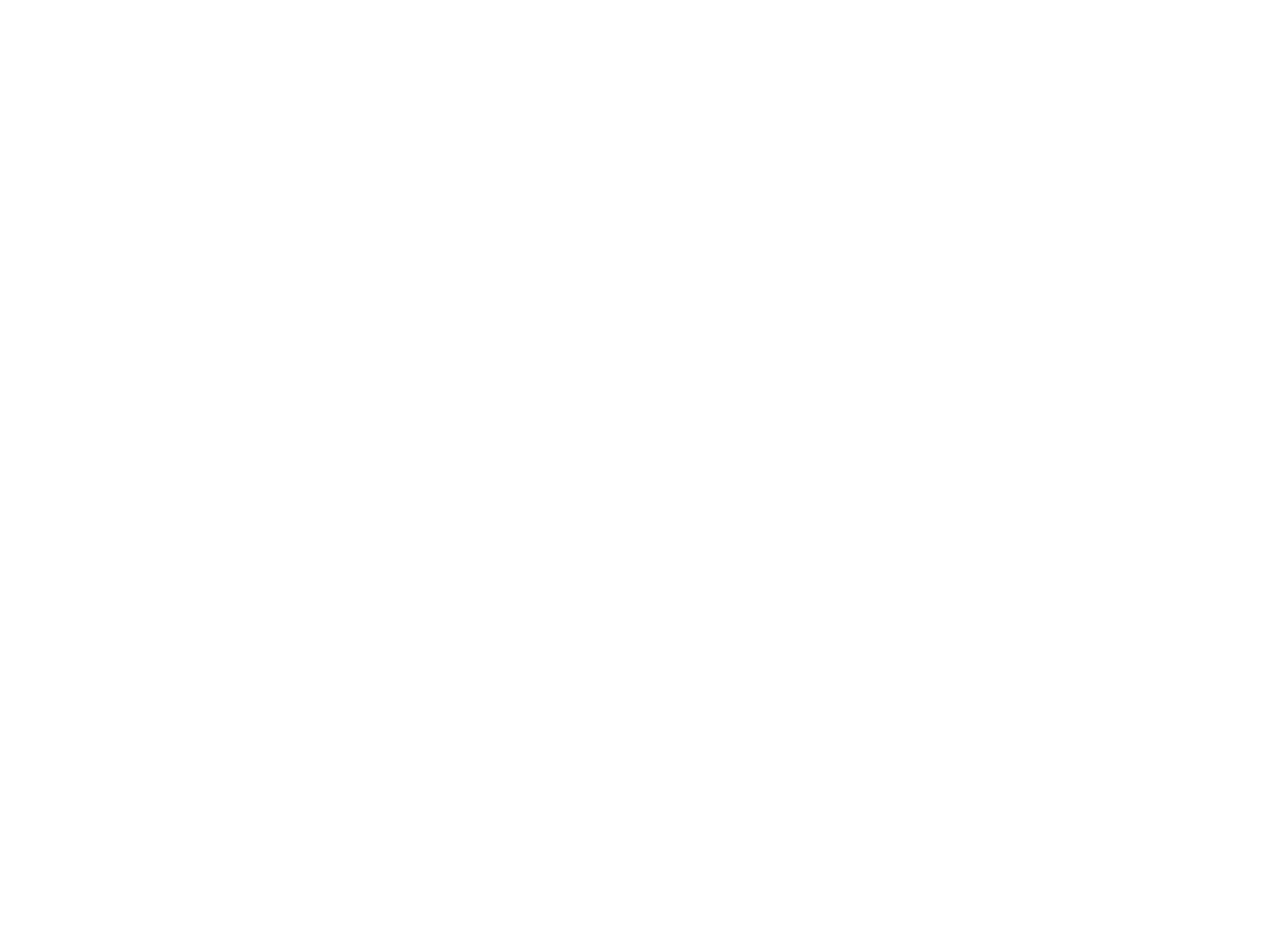
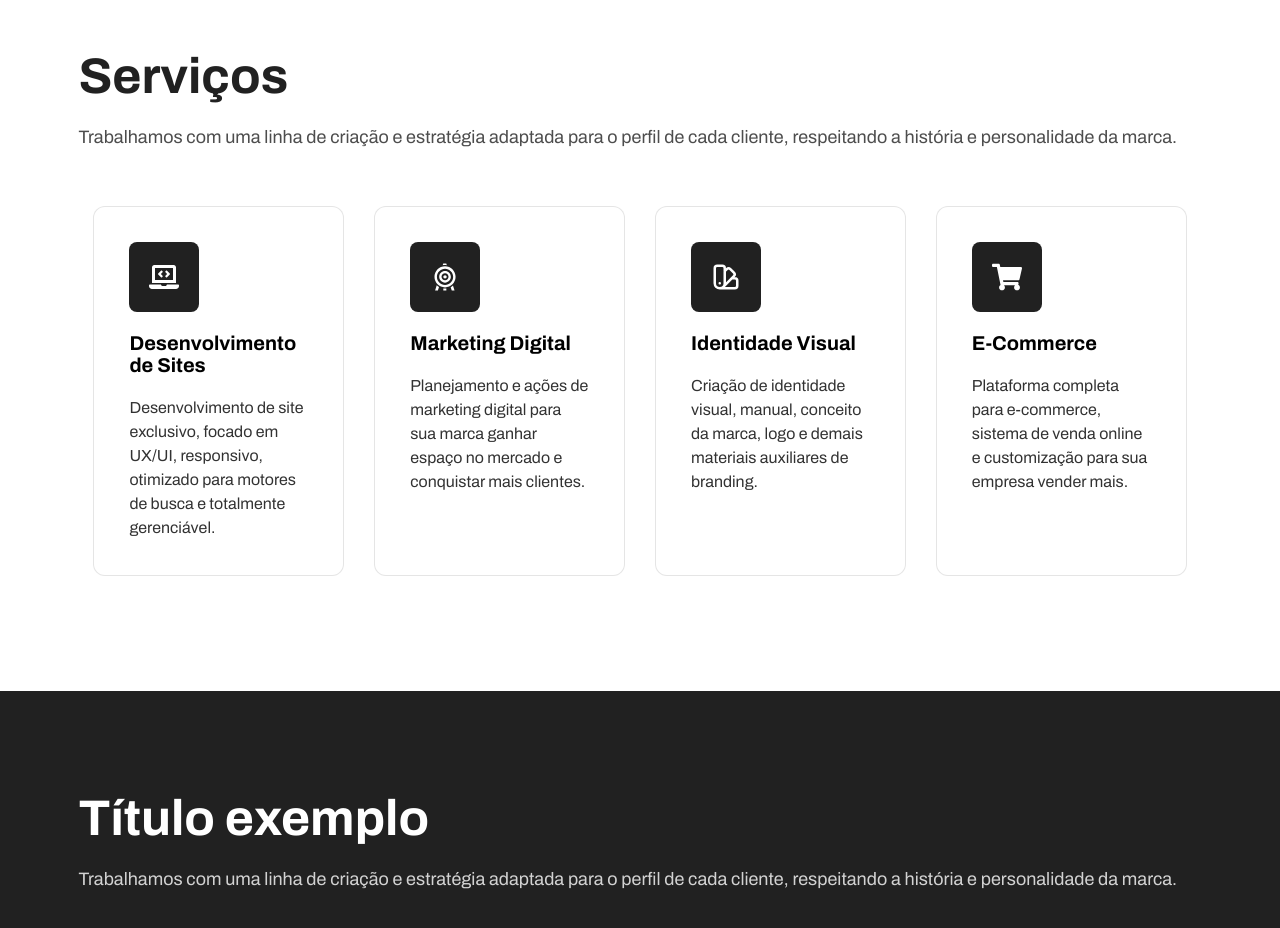
Before and after one commit to devMagno/agency, a Next.js app: page / in a window 1280 px wide. Shown: the part 1180-2108 px from the top of the page. Before the commit the page ends 800 px from the top, so only its background shows below. Built offline with nearby package versions, Linux system fonts and the light colour scheme.

Commit message:
feat: tweaks on header, add first sections on homepage

```diff
--- a/src/components/Header/index.tsx
+++ b/src/components/Header/index.tsx
@@ -1,4 +1,4 @@
-import { useState } from 'react'
+import { useEffect, useState } from 'react'
 
 import { Menu } from '../Menu'
 
@@ -6,21 +6,43 @@
 
 export function Header() {
   const [isMenuActive, setIsMenuActive] = useState(false)
+  const [scrollPosition, setScrollPosition] = useState(0)
+
+  const handleScroll = () => {
+    const position = window.pageYOffset
+    setScrollPosition(position)
+  }
+
+  useEffect(() => {
+    window.addEventListener('scroll', handleScroll, { passive: true })
+
+    return () => {
+      window.removeEventListener('scroll', handleScroll)
+    }
+  }, [])
 
   return (
     <>
       <Menu active={isMenuActive} />
 
-      <Wrapper active={isMenuActive}>
+      <Wrapper active={isMenuActive} scrolledDown={scrollPosition > 100}>
         <Content>
-          <Logo href="/" active={isMenuActive}>
+          <Logo
+            href="/"
+            active={isMenuActive}
+            scrolledDown={scrollPosition > 100}
+          >
             Agência<span>.</span>
           </Logo>
-          <MenuButtonWrapper active={isMenuActive}>
+          <MenuButtonWrapper
+            active={isMenuActive}
+            scrolledDown={scrollPosition > 100}
+          >
             <span>Menu</span>
             <MenuButton
               onClick={() => setIsMenuActive((prev) => !prev)}
               active={isMenuActive}
+              scrolledDown={scrollPosition > 100}
             >
               <span />
               <span />
--- a/src/components/Header/styles.ts
+++ b/src/components/Header/styles.ts
@@ -14,6 +14,8 @@
   zIndex: 10,
   position: 'fixed',
 
+  transition: 'background-color .3s',
+
   '@md': {
     borderBottom: 'none',
   },
@@ -21,7 +23,19 @@
   variants: {
     active: {
       true: {
+        boxShadow: 'none',
         borderBottom: 'none',
+        backgroundColor: 'transparent',
+        transition: 'background-color 0s',
+      },
+    },
+    scrolledDown: {
+      true: {
+        backgroundColor: '$white',
+        boxShadow: '0 1px 20px -3px rgb(0, 0, 0, .15)',
+      },
+      false: {
+        backgroundColor: 'transparent',
       },
     },
   },
@@ -42,10 +56,6 @@
   fontSize: '$lg',
   color: '$primary',
 
-  span: {
-    color: '$white',
-  },
-
   variants: {
     active: {
       true: {
@@ -53,7 +63,19 @@
       },
       false: {
         opacity: 1,
-        transition: 'all 1s',
+        transition: 'opacity 1s',
+      },
+    },
+    scrolledDown: {
+      true: {
+        span: {
+          color: '$secondary',
+        },
+      },
+      false: {
+        span: {
+          color: '$white',
+        },
       },
     },
   },
@@ -85,7 +107,19 @@
       false: {
         '> span': {
           opacity: 1,
-          transition: 'all 1s',
+          transition: 'color .3s, opacity 1s',
+        },
+      },
+    },
+    scrolledDown: {
+      true: {
+        '> span': {
+          color: '$secondary',
+        },
+      },
+      false: {
+        '> span': {
+          color: '$white',
         },
       },
     },
@@ -107,8 +141,7 @@
     height: '2px',
     display: 'block',
     position: 'absolute',
-    backgroundColor: '$white',
-    transition: 'all .25s ease-in-out',
+    transition: 'background-color .3s, transform .25s ease-in-out',
 
     '&:nth-child(2)': {
       top: '22px',
@@ -154,5 +187,17 @@
         },
       },
     },
+    scrolledDown: {
+      true: {
+        span: {
+          backgroundColor: '$secondary',
+        },
+      },
+      false: {
+        span: {
+          backgroundColor: '$white',
+        },
+      },
+    },
   },
 })
--- a/src/components/Menu/styles.ts
+++ b/src/components/Menu/styles.ts
@@ -29,9 +29,12 @@
 })
 
 export const Content = styled('div', {
+  height: '100%',
+  margin: '0 auto',
+  padding: '80px 40px 40px',
+
   width: '100%',
-  height: '100%',
-  padding: '80px 40px 40px',
+  maxWidth: '$containerMaxWidth',
 
   '@md': {
     padding: '150px',
--- /dev/null
+++ b/src/components/Section/index.tsx
@@ -0,0 +1,25 @@
+import { ReactNode } from 'react'
+
+import { Content, Title, Wrapper } from './styles'
+
+interface SectionProps extends React.HTMLAttributes<HTMLDivElement> {
+  children: ReactNode
+  background?: 'white' | 'light' | 'dark'
+  title?: string
+}
+
+export function Section({
+  children,
+  background,
+  title,
+  ...rest
+}: SectionProps) {
+  return (
+    <Wrapper bg={background} {...rest}>
+      <Content>
+        {title && <Title bg={background}>{title}</Title>}
+        {children}
+      </Content>
+    </Wrapper>
+  )
+}
--- /dev/null
+++ b/src/components/Section/styles.ts
@@ -0,0 +1,67 @@
+import { styled } from 'stitches.config'
+
+export const Wrapper = styled('section', {
+  width: '100%',
+  padding: '60px $containerPadding',
+
+  '> div > p': {
+    fontSize: '$md',
+    lineHeight: '1.5',
+    color: '$secondary',
+
+    opacity: '.8',
+
+    '+ p': {
+      marginTop: '20px',
+    },
+  },
+
+  '@md': {
+    padding: '100px $containerPadding',
+  },
+
+  variants: {
+    bg: {
+      white: {
+        backgroundColor: '$white',
+      },
+      light: {
+        backgroundColor: '$lightGray',
+      },
+      dark: {
+        backgroundColor: '$secondary',
+
+        '> div > p': {
+          color: '$white',
+        },
+      },
+    },
+  },
+})
+
+export const Content = styled('div', {
+  margin: '0 auto',
+  width: '$containerWidth',
+  maxWidth: '$containerMaxWidth',
+})
+
+export const Title = styled('h2', {
+  marginBottom: '20px',
+
+  fontSize: '$3xl',
+  lineHeight: '1.1',
+  fontWeight: 'bold',
+  color: '$secondary',
+
+  '@md': {
+    fontSize: '$4xl',
+  },
+
+  variants: {
+    bg: {
+      dark: {
+        color: '$white',
+      },
+    },
+  },
+})
--- /dev/null
+++ b/src/components/ServicesList/index.tsx
@@ -0,0 +1,67 @@
+import { FaLaptopCode, FaShoppingCart } from 'react-icons/fa'
+import { GiArcheryTarget } from 'react-icons/gi'
+import { HiOutlineColorSwatch } from 'react-icons/hi'
+
+import {
+  Item,
+  ItemContent,
+  ItemIcon,
+  ItemText,
+  ItemTitle,
+  Wrapper,
+} from './styles'
+
+export function ServicesList() {
+  return (
+    <Wrapper>
+      <Item>
+        <ItemContent>
+          <ItemIcon>
+            <FaLaptopCode size={30} color="white" />
+          </ItemIcon>
+          <ItemTitle>Desenvolvimento de Sites</ItemTitle>
+          <ItemText>
+            Desenvolvimento de site exclusivo, focado em UX/UI, responsivo,
+            otimizado para motores de busca e totalmente gerenciável.
+          </ItemText>
+        </ItemContent>
+      </Item>
+      <Item>
+        <ItemContent>
+          <ItemIcon>
+            <GiArcheryTarget size={30} color="white" />
+          </ItemIcon>
+          <ItemTitle>Marketing Digital</ItemTitle>
+          <ItemText>
+            Planejamento e ações de marketing digital para sua marca ganhar
+            espaço no mercado e conquistar mais clientes.
+          </ItemText>
+        </ItemContent>
+      </Item>
+      <Item>
+        <ItemContent>
+          <ItemIcon>
+            <HiOutlineColorSwatch size={30} color="white" />
+          </ItemIcon>
+          <ItemTitle>Identidade Visual</ItemTitle>
+          <ItemText>
+            Criação de identidade visual, manual, conceito da marca, logo e
+            demais materiais auxiliares de branding.
+          </ItemText>
+        </ItemContent>
+      </Item>
+      <Item>
+        <ItemContent>
+          <ItemIcon>
+            <FaShoppingCart size={30} color="white" />
+          </ItemIcon>
+          <ItemTitle>E-Commerce</ItemTitle>
+          <ItemText>
+            Plataforma completa para e-commerce, sistema de venda online e
+            customização para sua empresa vender mais.
+          </ItemText>
+        </ItemContent>
+      </Item>
+    </Wrapper>
+  )
+}
--- /dev/null
+++ b/src/components/ServicesList/styles.ts
@@ -0,0 +1,81 @@
+import { styled } from 'stitches.config'
+
+export const Wrapper = styled('ul', {
+  display: 'flex',
+  flexWrap: 'wrap',
+  justifyContent: 'center',
+
+  marginTop: '40px',
+})
+
+export const Item = styled('li', {
+  flex: '1 1 200px',
+  margin: '10px',
+  borderRadius: '$lg',
+  backgroundColor: '$white',
+  border: '1px solid rgba(0, 0, 0, 0.1)',
+  boxShadow: '0 0 30px 0 rgba(0, 0, 0, .5',
+
+  '@md': {
+    margin: '15px',
+  },
+})
+
+export const ItemContent = styled('div', {
+  width: '100%',
+  textAlign: 'left',
+  position: 'relative',
+  padding: '20px 10px 20px 70px',
+
+  '@md': {
+    padding: '35px',
+  },
+})
+
+export const ItemIcon = styled('div', {
+  top: '20px',
+  left: '-12px',
+  position: 'absolute',
+
+  width: '60px',
+  height: '60px',
+  margin: '0 auto',
+  textAlign: 'center',
+  borderRadius: '$md',
+  backgroundColor: '$secondary',
+
+  display: 'flex',
+  alignItems: 'center',
+  justifyContent: 'center',
+
+  '@md': {
+    margin: 0,
+    width: '70px',
+    height: '70px',
+    position: 'relative',
+
+    top: 'unset',
+    left: 'unset',
+  },
+})
+
+export const ItemTitle = styled('h3', {
+  fontSize: '$sm',
+  lineHeight: '1.1',
+  fontWeight: 'bold',
+
+  marginBottom: '10px',
+
+  '@md': {
+    fontSize: '$lg',
+
+    margin: '20px 0',
+  },
+})
+
+export const ItemText = styled('p', {
+  fontSize: '$sm',
+  lineHeight: '1.5',
+
+  opacity: 0.8,
+})
--- a/src/pages/index.tsx
+++ b/src/pages/index.tsx
@@ -1,14 +1,53 @@
 import { Hero } from '@/components/Hero'
+import { Section } from '@/components/Section'
+import { SEO } from '@/components/SEO'
+import { ServicesList } from '@/components/ServicesList'
 
 export default function Home() {
   return (
+    <>
+      <SEO />
+
       <Hero
         title={
           <>
             Muito mais que só <br /> uma agência de marketing.
           </>
         }
-      words={['Resultados', 'Tecnologia', 'Comunicação', 'Design', 'Inovação']}
+        words={[
+          'Resultados',
+          'Tecnologia',
+          'Comunicação',
+          'Design',
+          'Inovação',
+        ]}
       />
+
+      <main>
+        <Section title="Título exemplo" background="light">
+          <p>
+            Lorem ipsum dolor, sit amet consectetur adipisicing elit. Tenetur
+            eum sit sunt vero nulla, laborum enim at quod dolor iusto quaerat
+            animi! Quidem animi, exercitationem recusandae inventore
+            voluptatibus tempora aspernatur!
+          </p>
+        </Section>
+        <Section title="Serviços" background="white">
+          <p>
+            Trabalhamos com uma linha de criação e estratégia adaptada para o
+            perfil de cada cliente, respeitando a história e personalidade da
+            marca.
+          </p>
+          <ServicesList />
+        </Section>
+        <Section title="Título exemplo" background="dark">
+          <p>
+            Trabalhamos com uma linha de criação e estratégia adaptada para o
+            perfil de cada cliente, respeitando a história e personalidade da
+            marca.
+          </p>
+        </Section>
+      </main>
+    </>
   )
 }
--- a/stitches.config.ts
+++ b/stitches.config.ts
@@ -8,6 +8,7 @@
 
       primary: '#ff8900',
       secondary: '#212121',
+      lightGray: '#f3f3f3',
     },
     fontSizes: {
       xs: '12px',
```
Lines whose indentation alone changed are shown as unchanged.
